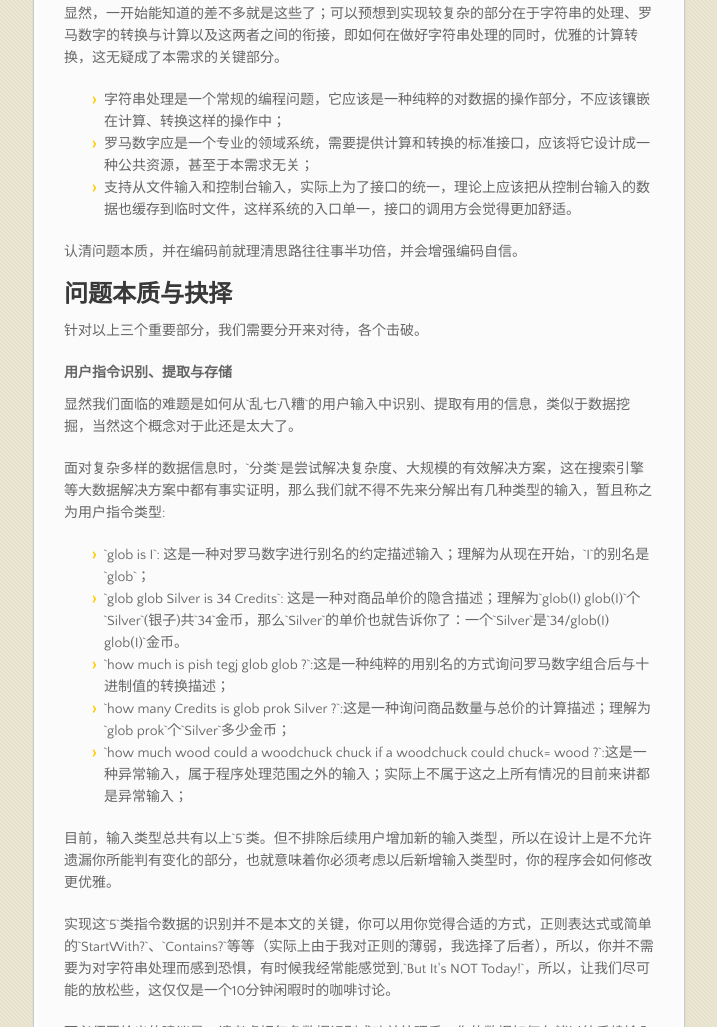
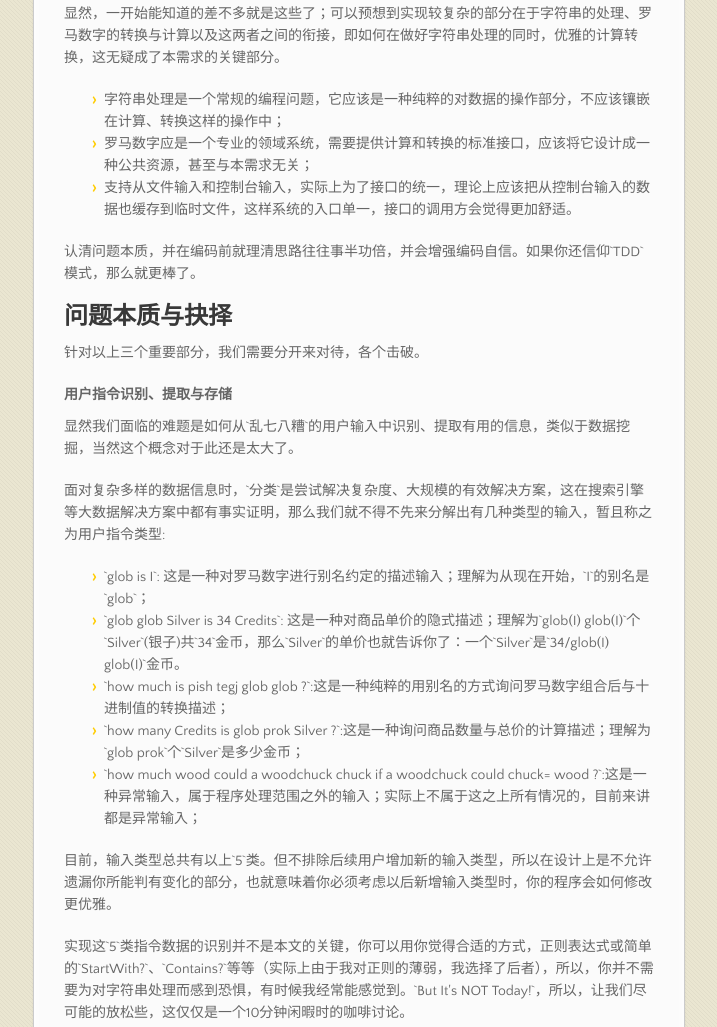
Before and after one commit to denghejun/denghejun.github.io, a plain HTML site: page Pages/GuideToTheGalaxy.html in a window 1280 px wide. Shown: the part 1669-2696 px from the top of the page, without its empty margins (282-999 px from the left). Drawn offline with nearby package versions, Linux system fonts and the light colour scheme.

Commit message:
spelling error

```diff
--- a/Pages/GuideToTheGalaxy.html
+++ b/Pages/GuideToTheGalaxy.html
@@ -39,7 +39,7 @@
 		本文将一起探讨来自于`ThoughtWorks`的一道`Homework`。并尝试深入什么是软件工程、设计。软件开发远没有想象中那么简单!
 		</p>
 		<p>
-		在这之前，我们谈谈`ThoughtWorks`吧。在即将前往`ThoughtWorks`之前，我当然去了解过。在普通人眼中，常常谓之为`高级外包公司`！事实就是这样，`ThoughtWorks`是外包服务提供商，同时也是一家专业的IT咨询公司，还在公益事业有所贡献。实际上，`ThoughtWorks`之余我而言，诱惑到我的有以下几点：
+		在这之前，我们谈谈`ThoughtWorks`吧。在即将前往`ThoughtWorks`之前，我当然去了解过。在普通人眼中，常常谓之为`高级外包公司`！事实就是这样，`ThoughtWorks`是外包服务提供商，同时也是一家专业的IT咨询公司，还在公益事业有所贡献。实际上，`ThoughtWorks`之于我而言，诱惑到我的有以下几点：
 		</p>
 		<ul>
 			<li>它教会你如何做软件工程，而不仅仅是讨论某行代码该如何更优雅</li>
@@ -108,11 +108,11 @@ I have no idea what you are talking about
 		</p>
 		<ul>
 			<li>字符串处理是一个常规的编程问题，它应该是一种纯粹的对数据的操作部分，不应该镶嵌在计算、转换这样的操作中；</li>
-			<li>罗马数字应是一个专业的领域系统，需要提供计算和转换的标准接口，应该将它设计成一种公共资源，甚至于本需求无关；</li>
+			<li>罗马数字应是一个专业的领域系统，需要提供计算和转换的标准接口，应该将它设计成一种公共资源，甚至与本需求无关；</li>
 			<li>支持从文件输入和控制台输入，实际上为了接口的统一，理论上应该把从控制台输入的数据也缓存到临时文件，这样系统的入口单一，接口的调用方会觉得更加舒适。</li>
 		</ul>
 
-		<p>认清问题本质，并在编码前就理清思路往往事半功倍，并会增强编码自信。
+		<p>认清问题本质，并在编码前就理清思路往往事半功倍，并会增强编码自信。如果你还信仰`TDD`模式，那么就更棒了。
 		</p>
 		<h2>问题本质与抉择    </h2>
 		<p>
@@ -126,17 +126,17 @@ I have no idea what you are talking about
 		面对复杂多样的数据信息时，`分类`是尝试解决复杂度、大规模的有效解决方案，这在搜索引擎等大数据解决方案中都有事实证明，那么我们就不得不先来分解出有几种类型的输入，暂且称之为用户指令类型:
 		</p>
 		<ul>
-			<li>`glob is I`: 这是一种对罗马数字进行别名的约定描述输入；理解为从现在开始，`I`的别名是`glob`；</li>
-			<li>`glob glob Silver is 34 Credits`: 这是一种对商品单价的隐含描述；理解为`glob(I) glob(I)`个`Silver`(银子)共`34`金币，那么`Silver`的单价也就告诉你了：一个`Silver`是`34/glob(I) glob(I)`金币。</li>
+			<li>`glob is I`: 这是一种对罗马数字进行别名约定的描述输入；理解为从现在开始，`I`的别名是`glob`；</li>
+			<li>`glob glob Silver is 34 Credits`: 这是一种对商品单价的隐式描述；理解为`glob(I) glob(I)`个`Silver`(银子)共`34`金币，那么`Silver`的单价也就告诉你了：一个`Silver`是`34/glob(I) glob(I)`金币。</li>
 			<li>`how much is pish tegj glob glob ?`:这是一种纯粹的用别名的方式询问罗马数字组合后与十进制值的转换描述；</li>
-			<li>`how many Credits is glob prok Silver ?`:这是一种询问商品数量与总价的计算描述；理解为`glob prok`个`Silver`多少金币；</li>
-			<li>`how much wood could a woodchuck chuck if a woodchuck could chuck= wood ?`:这是一种异常输入，属于程序处理范围之外的输入；实际上不属于这之上所有情况的目前来讲都是异常输入；</li>
+			<li>`how many Credits is glob prok Silver ?`:这是一种询问商品数量与总价的计算描述；理解为`glob prok`个`Silver`是多少金币；</li>
+			<li>`how much wood could a woodchuck chuck if a woodchuck could chuck= wood ?`:这是一种异常输入，属于程序处理范围之外的输入；实际上不属于这之上所有情况的，目前来讲都是异常输入；</li>
 		</ul>
 		<p>
 		目前，输入类型总共有以上`5`类。但不排除后续用户增加新的输入类型，所以在设计上是不允许遗漏你所能判有变化的部分，也就意味着你必须考虑以后新增输入类型时，你的程序会如何修改更优雅。
 		</p>
 		<p>
-		实现这`5`类指令数据的识别并不是本文的关键，你可以用你觉得合适的方式，正则表达式或简单的`StartWith?`、`Contains?`等等（实际上由于我对正则的薄弱，我选择了后者），所以，你并不需要为对字符串处理而感到恐惧，有时候我经常能感觉到,`But It's NOT Today!`，所以，让我们尽可能的放松些，这仅仅是一个10分钟闲暇时的咖啡讨论。
+		实现这`5`类指令数据的识别并不是本文的关键，你可以用你觉得合适的方式，正则表达式或简单的`StartWith?`、`Contains?`等等（实际上由于我对正则的薄弱，我选择了后者），所以，你并不需要为对字符串处理而感到恐惧，有时候我经常能感觉到。`But It's NOT Today!`，所以，让我们尽可能的放松些，这仅仅是一个10分钟闲暇时的咖啡讨论。
 		</p>
 		<p>
 		而必须要给出的建议是，请考虑好每条数据识别成功并处理后，你的数据如何存储以待后续输入的使用；直接点说：
```
